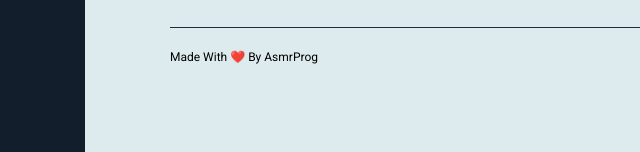
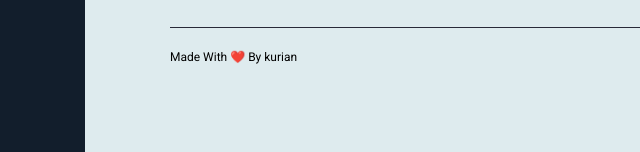
Before and after one commit to KURIAN-12/funngro-revamped, a plain HTML site: page index.html in a window 1280 px wide. Shown: the part 3538-3690 px from the top of the page, 0-640 px from the left. Drawn offline with nearby package versions, Linux system fonts and the light colour scheme.

Commit message:
Update index.html

```diff
--- a/index.html
+++ b/index.html
@@ -274,7 +274,7 @@
         <div class="separator"></div>
         <div class="bottom">
             <p>
-                Made With ❤️ By AsmrProg
+                Made With ❤️ By kurian
             </p>
             <div class="links">
                 <a href="#">Privacy Policy</a>
```
